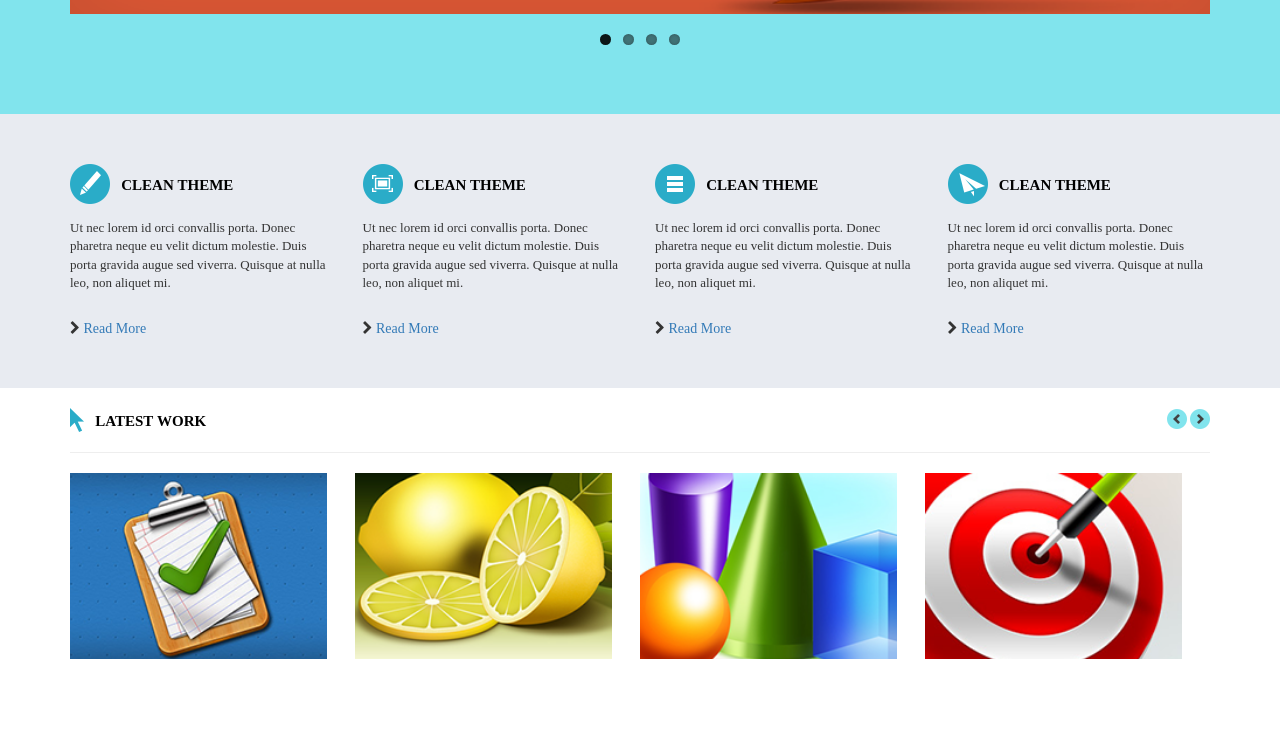
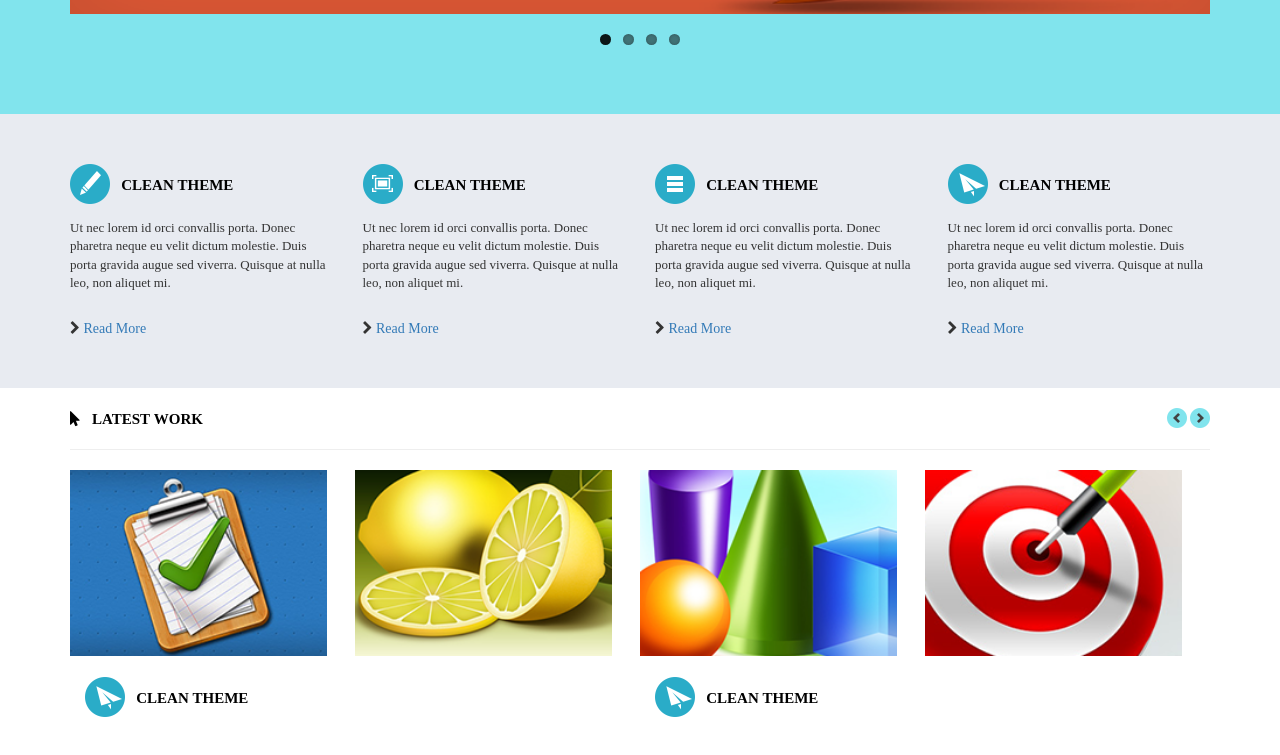
Before and after one commit to tuanfront-end/Devtrain-03, a plain HTML site: page index.html in a window 1280 px wide. Shown: the part 613-1368 px from the top of the page. Drawn offline with nearby package versions, Linux system fonts and the light colour scheme.

Commit message:
Update 1- #slatest

```diff
--- a/css/style.less
+++ b/css/style.less
@@ -159,6 +159,22 @@ body{
 		transition: all 0.5s;
 		transform: translateX(-200px);
 	}
+	&:after{
+		display: -webkit-flex; /* Safari */
+		display: flex;
+			-webkit-align-items: center; /* Safari */
+			align-items:         center;
+			-webkit-justify-content: center; /* Safari */
+			justify-content:         center;
+		content: '';
+		position: absolute;
+		bottom: 0;left: 0;right: 0;
+		background-color: none;
+		top:50%;
+		opacity: 0;
+		transition: all 0.5s;
+		transform: translateX(200px);
+	}
 	.inner{
 		opacity: 0;
 		display: -webkit-flex; /* Safari */
@@ -181,6 +197,11 @@ body{
 	}
 	&:hover{
 		&:before{
+			opacity: 1;
+			transition: all 0.5s;
+			transform:translateX(0);
+		}
+		&:after{
 			opacity: 1;
 			transition: all 0.5s;
 			transform:translateX(0);
--- a/index.html
+++ b/index.html
@@ -169,7 +169,7 @@
 				<div class="row">
 					<div class="col-md-12 latest-top">
 						<div class="latest-title title">
-							<img src="images/mouse.png" alt=""> &nbsp;
+							<i class="fa fa-mouse-pointer" aria-hidden="true"></i> &nbsp;
 							<span>latest work</span>
 						</div>
 						<div class="customNavigation right">
@@ -242,6 +242,25 @@
 			</div>
 		</div>
 		<!-- end Latest work -->
+
+		<!-- Testi -->
+		<div class="row testi">
+			<div class="container">
+				<div class="col-md-12">
+					<div class="row">
+						<div class="col-md-6 title">
+							<img src="images/coding.png" alt=""> &nbsp;
+							<span>clean theme</span>
+						</div>
+						<div class="col-md-6 title">
+							<img src="images/coding.png" alt=""> &nbsp;
+							<span>clean theme</span>
+						</div>
+					</div>
+				</div>
+			</div>
+		</div>
+		<!--End Testi -->
 	</div>
 	<!-- end -Container-Fluid________ -->
 
```
Also changed, not shown: css/style.css, images/mesager.png (added), 1 other file.
